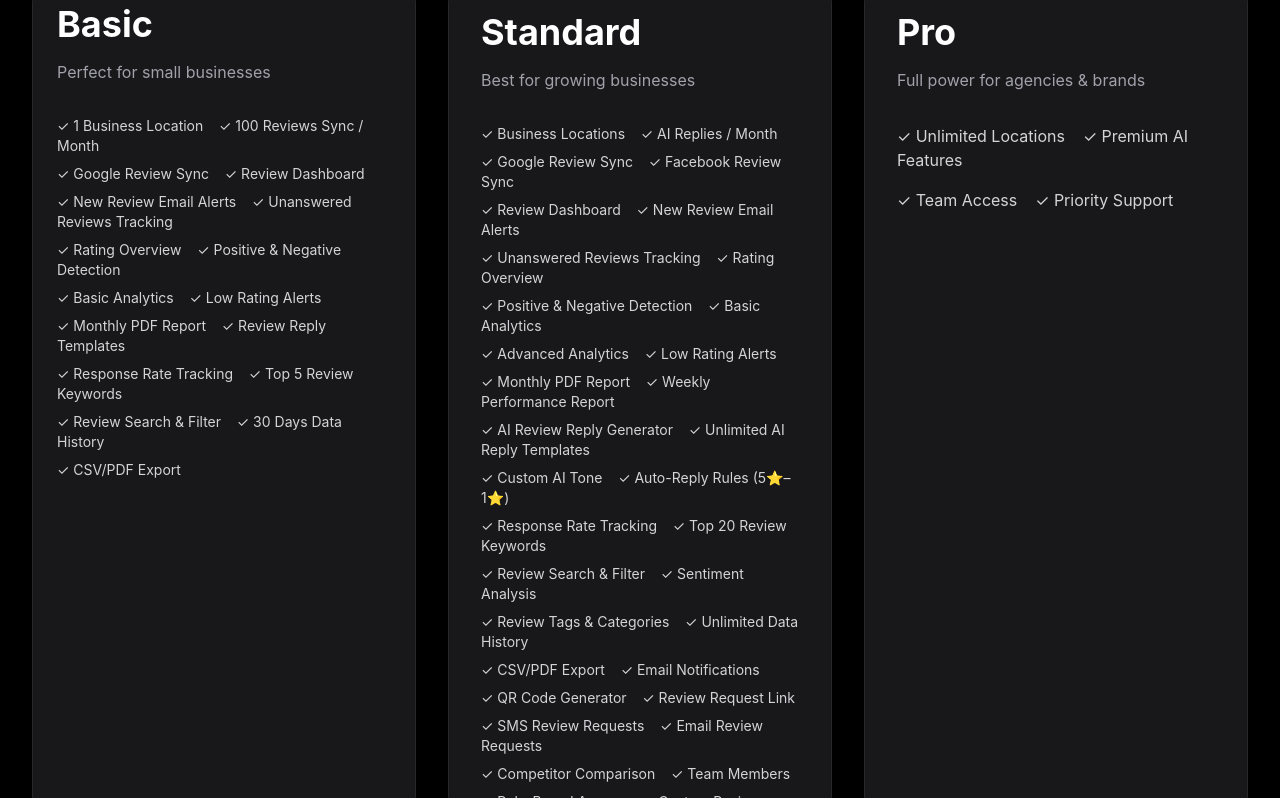
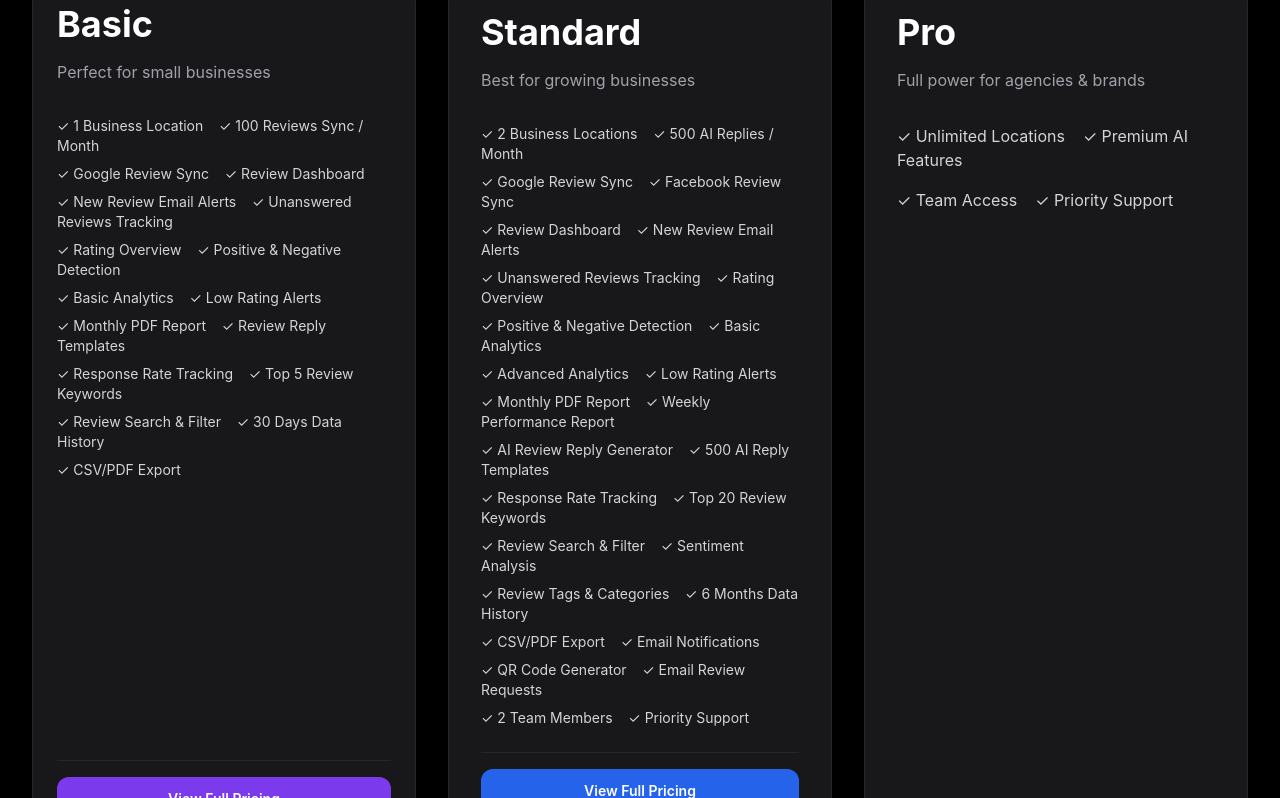
Before and after one commit to afnankhan123456/reviewreply-ai, a Next.js app: page /plans in a window 1280 px wide. Shown: the part 402-1200 px from the top of the page. Built offline with nearby package versions, Linux system fonts and the light colour scheme.

Commit message:
Update page.tsx

```diff
--- a/app/plans/page.tsx
+++ b/app/plans/page.tsx
@@ -123,24 +123,20 @@ export default function PlansPage() {
             </p>
 
             <div className="space-y-2 text-zinc-300 text-sm flex-1">
-              <div>✓ Business Locations &nbsp;&nbsp; ✓ AI Replies / Month</div>
+              <div>✓ 2 Business Locations &nbsp;&nbsp; ✓ 500 AI Replies / Month</div>
               <div>✓ Google Review Sync &nbsp;&nbsp; ✓ Facebook Review Sync</div>
               <div>✓ Review Dashboard &nbsp;&nbsp; ✓ New Review Email Alerts</div>
               <div>✓ Unanswered Reviews Tracking &nbsp;&nbsp; ✓ Rating Overview</div>
               <div>✓ Positive & Negative Detection &nbsp;&nbsp; ✓ Basic Analytics</div>
               <div>✓ Advanced Analytics &nbsp;&nbsp; ✓ Low Rating Alerts</div>
               <div>✓ Monthly PDF Report &nbsp;&nbsp; ✓ Weekly Performance Report</div>
-              <div>✓ AI Review Reply Generator &nbsp;&nbsp; ✓ Unlimited AI Reply Templates</div>
-              <div>✓ Custom AI Tone &nbsp;&nbsp; ✓ Auto-Reply Rules (5⭐–1⭐)</div>
+              <div>✓ AI Review Reply Generator &nbsp;&nbsp; ✓ 500 AI Reply Templates</div>
               <div>✓ Response Rate Tracking &nbsp;&nbsp; ✓ Top 20 Review Keywords</div>
               <div>✓ Review Search & Filter &nbsp;&nbsp; ✓ Sentiment Analysis</div>
-              <div>✓ Review Tags & Categories &nbsp;&nbsp; ✓ Unlimited Data History</div>
+              <div>✓ Review Tags & Categories &nbsp;&nbsp; ✓ 6 Months Data History</div>
               <div>✓ CSV/PDF Export &nbsp;&nbsp; ✓ Email Notifications</div>
-              <div>✓ QR Code Generator &nbsp;&nbsp; ✓ Review Request Link</div>
-              <div>✓ SMS Review Requests &nbsp;&nbsp; ✓ Email Review Requests</div>
-              <div>✓ Competitor Comparison &nbsp;&nbsp; ✓ Team Members</div>
-              <div>✓ Role-Based Access &nbsp;&nbsp; ✓ Custom Review Request Landing Page</div>
-              <div>✓ Priority Support</div>
+              <div>✓ QR Code Generator &nbsp;&nbsp; ✓ Email Review Requests</div>
+              <div>✓ 2 Team Members &nbsp;&nbsp; ✓ Priority Support</div>
             </div>
 
             <div className="mt-6 pt-4 border-t border-zinc-800">
```
